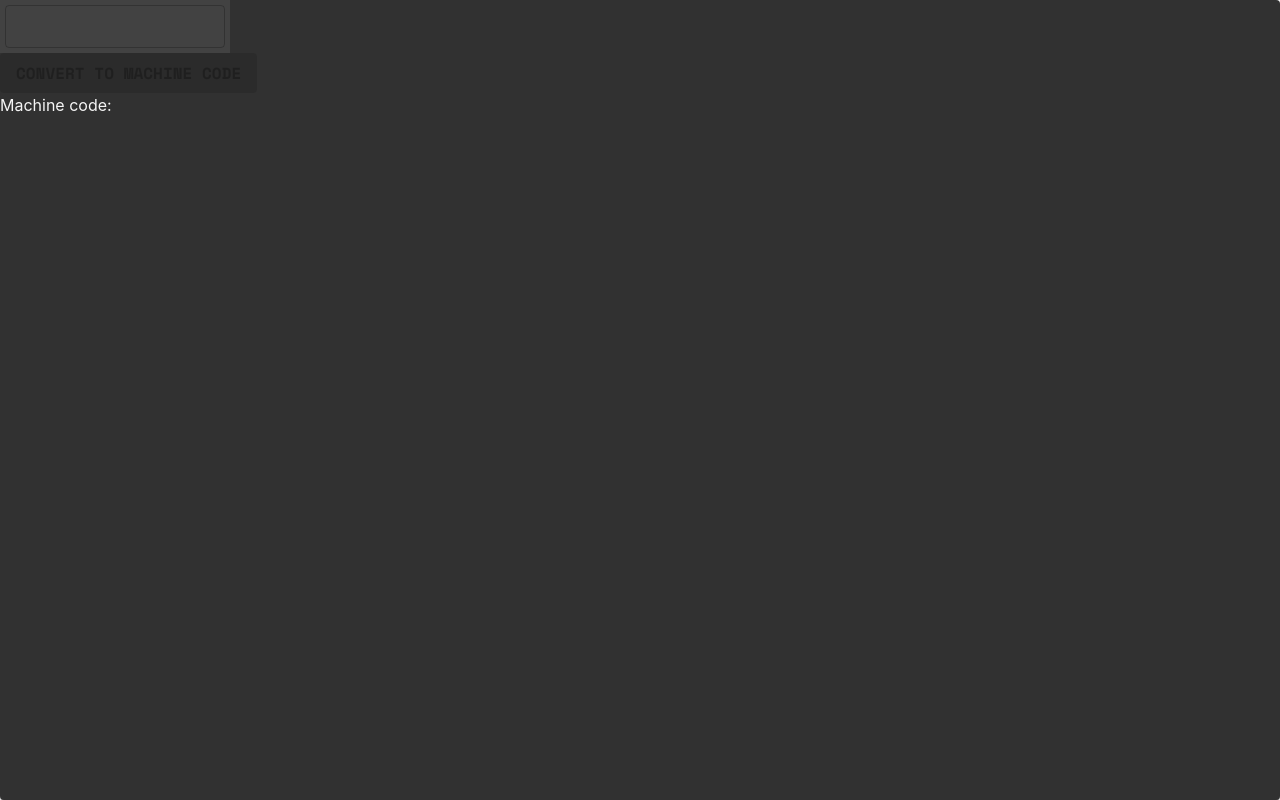
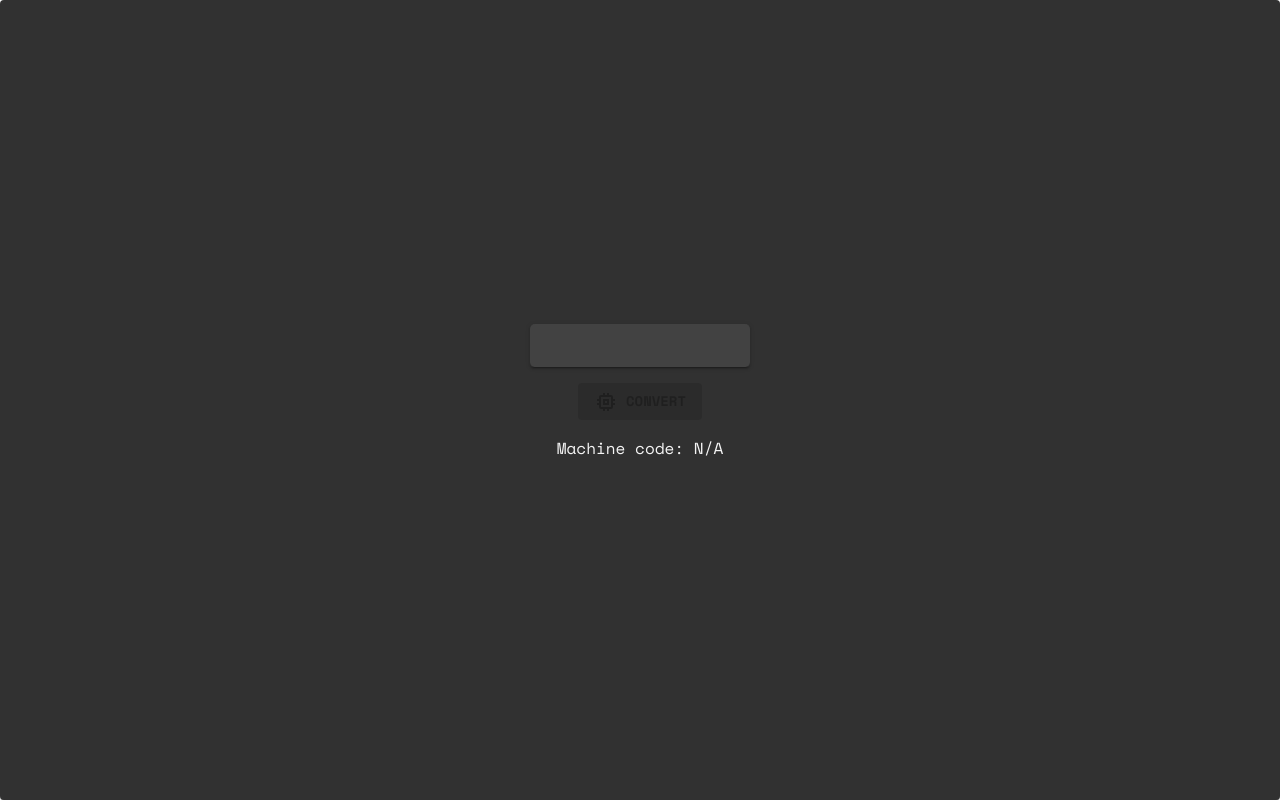
Before and after one commit to Devorein/aisem, a Next.js app: page / in a window 1280 px wide. Built offline with nearby package versions, Linux system fonts and the light colour scheme.

Commit message:
Display machine code

```diff
--- a/package.json
+++ b/package.json
@@ -11,6 +11,7 @@
   "dependencies": {
     "@emotion/react": "^11.7.1",
     "@emotion/styled": "^11.6.0",
+    "@mui/icons-material": "^5.4.1",
     "@mui/material": "^5.4.0",
     "next": "12.0.10",
     "react": "17.0.2",
--- a/pages/index.tsx
+++ b/pages/index.tsx
@@ -1,4 +1,6 @@
+import { useTheme } from '@emotion/react';
 import styled from '@emotion/styled';
+import MemoryIcon from '@mui/icons-material/Memory';
 import { Box, Button, Paper, TextField, Typography } from '@mui/material';
 import { red } from '@mui/material/colors';
 import type { NextPage } from 'next';
@@ -10,39 +12,56 @@ const Flex = styled.div`
 `
 const Home: NextPage = () => {
   const [assemblyInstruction, setAssemblyInstruction] = useState<string>("");
-  const [machineCode, setMachineCode] = useState<string | null>(null);
+  const [machineCode, setMachineCode] = useState<string[] | null>(null);
   const [errorMessage, setErrorMessage] = useState<string | null>(null)
+  const theme = useTheme();
 
   return (
     <Paper sx={{
-      height: "100%"
+      height: "100%",
+      display: "flex",
+      alignItems: "center",
+      justifyContent: "center",
+      flexDirection: "column",
+      gap: 2
     }}>
       <TextField onChange={e => setAssemblyInstruction(e.target.value)} value={assemblyInstruction} />
       <Flex>
-        <Button variant="contained" disabled={!assemblyInstruction} onClick={() => {
+        <Button sx={{
+          display: "flex",
+          gap: 1
+        }} variant="contained" disabled={!assemblyInstruction} onClick={() => {
           if (assemblyInstruction) {
             try {
               const machineCodeChunks = convertToMachineCode(assemblyInstruction);
-              setMachineCode(machineCodeChunks!.join(" "))
+              setMachineCode(machineCodeChunks)
               setErrorMessage(null)
             } catch (err: any) {
               setErrorMessage(err.message)
             }
           }
-        }}>Convert to Machine Code</Button>
+        }}>
+          <MemoryIcon />
+          <Typography variant="button">
+            Convert
+          </Typography>
+        </Button>
       </Flex>
       <Box>
-        Machine code: <Typography component="span" sx={{
-          fontWeight: 500
-        }}>{machineCode}
+        <Typography component="span" sx={{
+          fontWeight: 500,
+          display: "flex",
+          gap: 1,
+          alignItems: "center"
+        }}>Machine code: {machineCode?.map(chunk => <Box key={chunk} sx={{ padding: theme.spacing(0.5, 1), borderRadius: theme.spacing(0.5), background: theme.palette.color.dark}}>{chunk}</Box>)?? "N/A"}
       </Typography>
       </Box>
-      {errorMessage && <Box sx={{
+      <Box sx={{
         color: red[500],
         fontWeight: 500
       }}>
-        Error: {errorMessage}
-      </Box>}
+        {errorMessage ? `Error: ${errorMessage}` : null}
+      </Box>
     </Paper>
   )
 }
--- a/utils/generateTheme.ts
+++ b/utils/generateTheme.ts
@@ -1,5 +1,6 @@
 import { createTheme, darken, lighten, Theme as MaterialUITheme, ThemeOptions } from "@mui/material";
 import { grey } from "@mui/material/colors";
+import shadows from "@mui/material/styles/shadows";
 
 declare module '@emotion/react' {
   export interface Theme extends MaterialUITheme {}
@@ -79,6 +80,8 @@ export function generateTheme() {
     }
   }
 
+  const primaryMain = "rgba(0,255,117, 0.9)";
+
   const { light, base, dark } = color;
 
   const themeOptions: ThemeOptions = {
@@ -93,13 +96,16 @@ export function generateTheme() {
         default: base
       },
       primary: {
-        main: "rgba(0,255,117, 0.9)"
+        main: primaryMain
       },
     },
 
     typography: {
       fontFamily: 'Space Mono',
       fontSize: 14,
+      button: {
+        fontWeight: "bold"
+      },
       h5: {
         fontWeight: 'bold',
         fontSize: '1.25em'
@@ -110,11 +116,10 @@ export function generateTheme() {
       }
     },
     components: {
-      MuiButton: {
+      MuiTextField: {
         styleOverrides: {
-          contained: {
-            fontSize: '1em',
-            fontWeight: 'bold'
+          root: {
+            borderRadius: 5
           }
         }
       },
@@ -173,7 +178,7 @@ export function generateTheme() {
         styleOverrides: {
           root: {
             margin: 0,
-            padding: 0
+            padding: 0,
           }
         }
       },
@@ -200,19 +205,20 @@ export function generateTheme() {
         styleOverrides: {
           root: {
             backgroundColor: light,
-            padding: 5
           }
-        }
-      },
-      MuiTextField: {
-        defaultProps: {
-
         }
       },
       MuiOutlinedInput: {
         styleOverrides: {
+          root: {
+            border: "none",
+            boxShadow: shadows[2],
+          },
           input: {
             padding: 10
+          },
+          notchedOutline: {
+            border: "none"
           }
         }
       },
```
Also changed, not shown: 1 other file (tests, documents, lock files or other folders).
